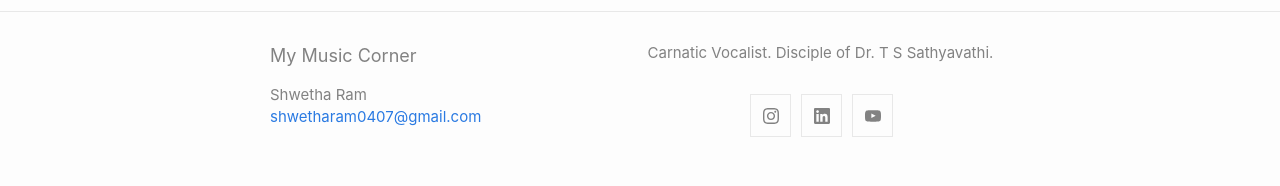
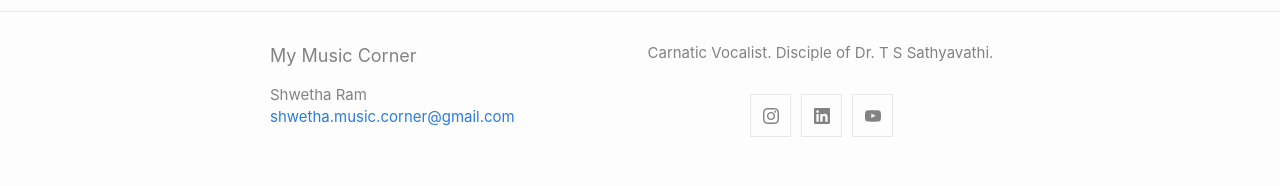
Before and after one commit to shwetharam0407/music-corner, a Jekyll site: the page built from index.md, in a window 1280 px wide. Shown: the part 720-906 px from the top of the page. Built offline with Jekyll 4.4.1, drawn with Linux system fonts in a browser that asks for light colours.

Commit message:
changed email address to shwetha.music.corner@gmail.com

```diff
--- a/_config.yml
+++ b/_config.yml
@@ -1,6 +1,6 @@
 title: My Music Corner
 author: Shwetha Ram
-email: shwetharam0407@gmail.com
+email: shwetha.music.corner@gmail.com
 description: > # this means to ignore newlines until "show_excerpts:"
   Carnatic Vocalist. Disciple of Dr. T S Sathyavathi.
 
```
